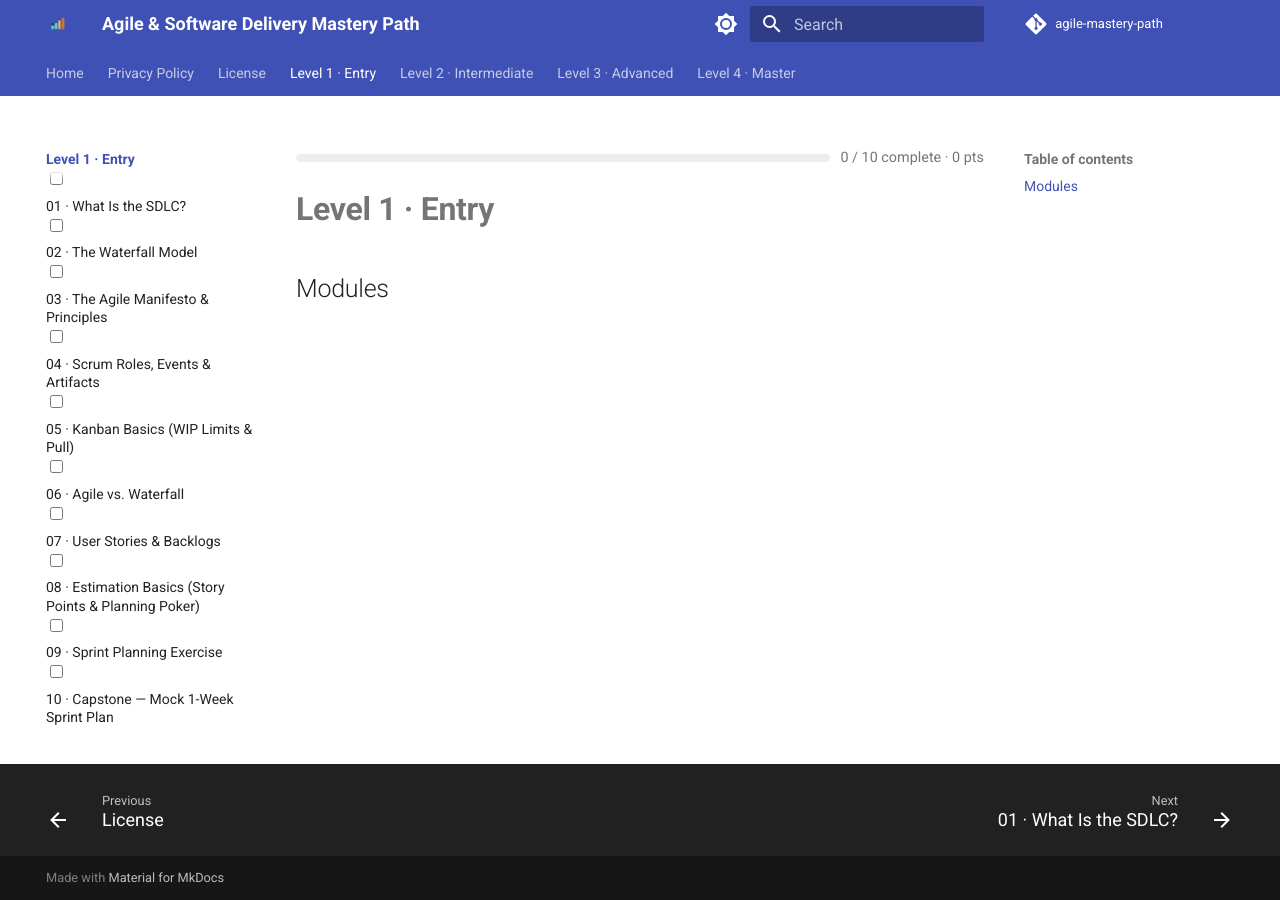
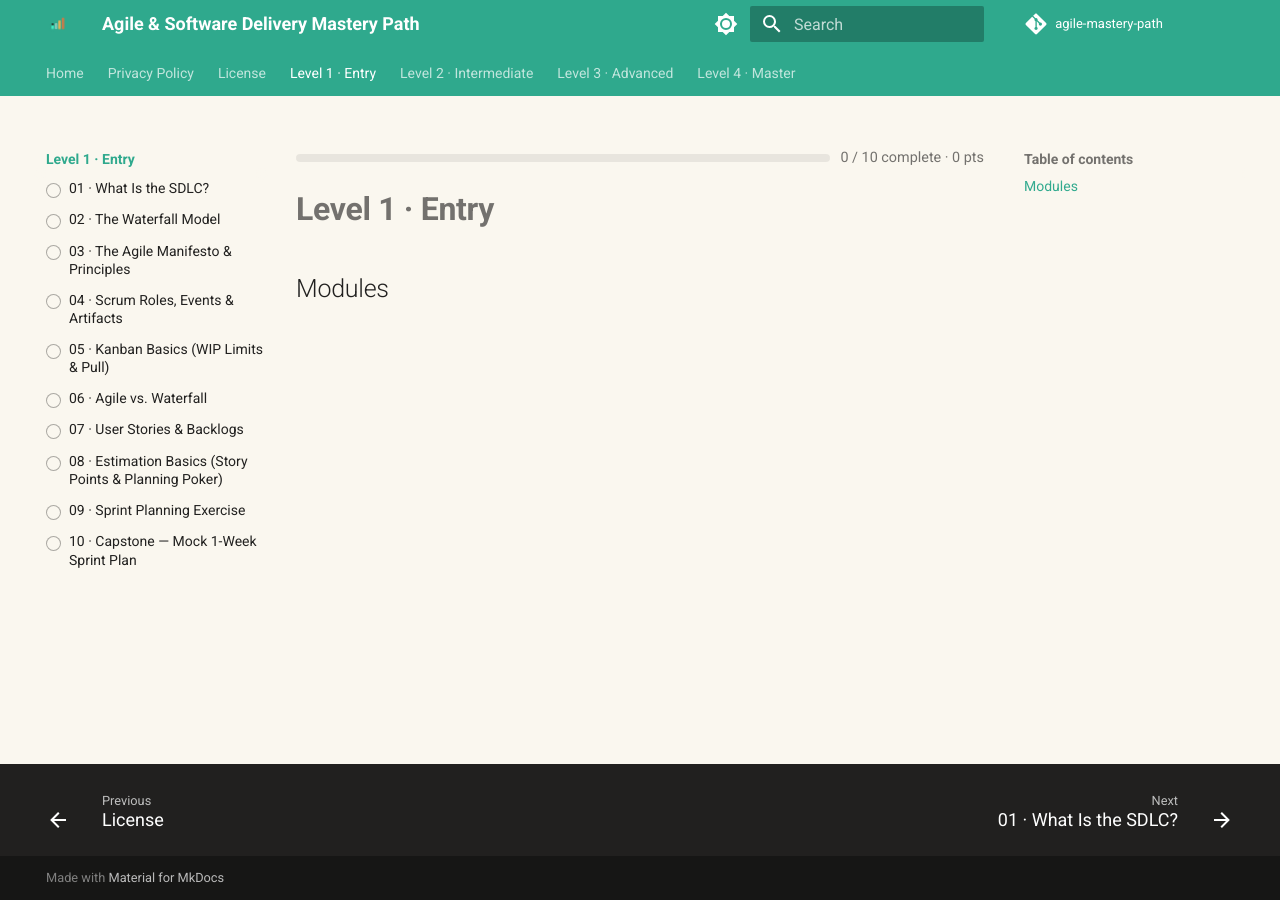
Before and after one commit to SIGILIPELLI/agile-mastery-path, an MkDocs documentation site: the page built from docs/level-1/index.md, in a window 1280 px wide. Built offline with MkDocs 1.6.1 and Material for MkDocs 9.7.7, drawn with Linux system fonts in a browser that asks for light colours; comment, search, counter and statistics services are not loaded.

Commit message:
Premium sidebar + brand color takeover (replace Material's stock indigo)
- Sidebar checkbox: previously a bare native checkbox inserted before
  each nav link, which fell onto its own line (Material's nav link is
  block-level) — a visibly broken-looking layout. Now wrapped in its
  own row (not the whole <li>, since the active item also carries an
  unrelated mobile TOC-toggle sharing that <li>), styled as a small
  branded circular checkbox with a hover highlight on the row and a
  muted label once checked.
- Color palette: every site was running Material's default indigo
  theme. Overridden to the actual Mastery Path palette (teal/gold/
  copper, warm cream background) — on <body>, since Material
  re-declares --md-* custom properties there via
  [data-md-color-primary], which otherwise wins over a plain :root
  rule. Dark mode gets its own matching near-black/teal variant. The
  "More from the Mastery Path series" cards also got their Material-
  blue default admonition look replaced with the brand's 3-color
  rhythm (teal/gold/copper), matching the hub.

Co-Authored-By: Claude Sonnet 5 <noreply@anthropic.com>
Claude-Session: https://claude.ai/code/session_01Hje8nqbBP9V9WQ3JEcJc69

```diff
--- a/docs/javascripts/progress-tracker.js
+++ b/docs/javascripts/progress-tracker.js
@@ -59,7 +59,16 @@
         setDone(slug, box.checked);
         refreshAll();
       });
-      link.parentNode.insertBefore(box, link);
+      // Wrap just the checkbox + link pair in their own row, rather than
+      // flexing the whole <li> — Material's currently-active nav item
+      // also carries an unrelated mobile TOC-toggle <label> as a sibling
+      // inside the same <li>, which a whole-<li> flex rule would wrongly
+      // pull into the same row.
+      var row = document.createElement("span");
+      row.className = "mp-nav-row";
+      link.parentNode.insertBefore(row, link);
+      row.appendChild(box);
+      row.appendChild(link);
     });
   }
 
--- a/docs/stylesheets/extra.css
+++ b/docs/stylesheets/extra.css
@@ -154,3 +154,76 @@
   padding: 0.05rem 0.5rem;
 }
 .mastery-tracks .mastery-grid { grid-template-columns: repeat(auto-fill, minmax(140px, 1fr)); }
+
+/* --- Mastery Path brand palette (replaces Material's stock indigo) ---
+   Material re-declares --md-* custom properties on <body> itself, scoped
+   by [data-md-color-primary="..."] / [data-md-color-scheme="..."]. Those
+   attribute selectors sit on body, so they win over a plain :root rule
+   for everything inside body (the header included) regardless of cascade
+   order. Overriding on body directly, with !important, is the reliable
+   fix — not a specificity hack, just matching where Material itself
+   re-declares these. */
+body {
+  --md-primary-fg-color: #2FA98D !important;
+  --md-primary-fg-color--light: #7FC9B7 !important;
+  --md-primary-fg-color--dark: #1f7a63 !important;
+  --md-primary-bg-color: #ffffff !important;
+  --md-primary-bg-color--light: rgba(255, 255, 255, 0.72) !important;
+  --md-accent-fg-color: #1f7a63 !important;
+  --md-accent-fg-color--transparent: rgba(47, 169, 141, 0.1) !important;
+  --md-accent-bg-color: #ffffff !important;
+  --md-accent-bg-color--light: rgba(255, 255, 255, 0.72) !important;
+  --md-default-bg-color: #FAF7EF !important;
+  --md-mp-gold: #E0B457;
+  --md-mp-copper: #C97B4A;
+}
+body[data-md-color-scheme="slate"] {
+  --md-primary-fg-color: #1c2017 !important;
+  --md-primary-fg-color--light: #4fd6b3 !important;
+  --md-primary-fg-color--dark: #0f120c !important;
+  --md-accent-fg-color: #4fd6b3 !important;
+  --md-accent-fg-color--transparent: rgba(79, 214, 179, 0.14) !important;
+  --md-default-bg-color: #14170f !important;
+  --md-default-fg-color: #eef0e8 !important;
+  --md-default-fg-color--light: #b7bfaeeb !important;
+  --md-default-fg-color--lighter: #b7bfae73 !important;
+  --md-default-fg-color--lightest: #b7bfae2b !important;
+  --md-typeset-color: #eef0e8 !important;
+  --md-code-bg-color: #1c2017 !important;
+  --md-code-fg-color: #d7dccf !important;
+  --md-mp-gold: #f0c877;
+  --md-mp-copper: #e2996a;
+}
+/* --- end Mastery Path brand palette --- */
+
+/* Material's un-typed <details> falls back to a fixed Material-blue
+   admonition look (icon + tint) that ignores theme variables entirely —
+   override explicitly so these cards match the brand palette, with a
+   gentle 3-color rhythm across categories like the hub uses. */
+.mastery-tracks details.mastery-card {
+  border-color: var(--md-default-fg-color--lightest) !important;
+}
+.mastery-tracks details.mastery-card:hover,
+.mastery-tracks details.mastery-card[open] {
+  border-color: var(--md-primary-fg-color) !important;
+}
+.mastery-tracks details.mastery-card > summary {
+  background-color: var(--md-accent-fg-color--transparent) !important;
+}
+.mastery-tracks details.mastery-card > summary::before {
+  background-color: var(--md-primary-fg-color) !important;
+}
+.mastery-tracks details.mastery-card:nth-of-type(3n+2) > summary::before {
+  background-color: var(--md-mp-gold) !important;
+}
+.mastery-tracks details.mastery-card:nth-of-type(3n+2):hover,
+.mastery-tracks details.mastery-card:nth-of-type(3n+2)[open] {
+  border-color: var(--md-mp-gold) !important;
+}
+.mastery-tracks details.mastery-card:nth-of-type(3n) > summary::before {
+  background-color: var(--md-mp-copper) !important;
+}
+.mastery-tracks details.mastery-card:nth-of-type(3n):hover,
+.mastery-tracks details.mastery-card:nth-of-type(3n)[open] {
+  border-color: var(--md-mp-copper) !important;
+}
--- a/docs/stylesheets/progress-tracker.css
+++ b/docs/stylesheets/progress-tracker.css
@@ -1,8 +1,66 @@
+/* Sidebar nav rows that carry a progress checkbox: the checkbox and its
+   link are wrapped in their own <span class="mp-nav-row"> (not the whole
+   <li>) — Material's currently-active nav item also carries an unrelated
+   mobile TOC-toggle label as a sibling inside the same <li>, so flexing
+   the <li> itself would wrongly pull that into the row too. */
+.mp-nav-row {
+  display: flex;
+  align-items: flex-start;
+  gap: 8px;
+  border-radius: 6px;
+  margin: 0 -6px;
+  padding: 2px 6px;
+  transition: background-color .15s ease;
+}
+.mp-nav-row:hover {
+  background-color: var(--md-accent-fg-color--transparent);
+}
+.mp-nav-row > .md-nav__link {
+  flex: 1 1 auto;
+  min-width: 0;
+  padding: 0 !important;
+}
+.mp-nav-row:has(> .mp-progress-check:checked) > .md-nav__link {
+  color: var(--md-default-fg-color--light);
+}
+
 .mp-progress-check {
-  margin-right: 6px;
-  accent-color: var(--md-accent-fg-color, #2FA98D);
-  vertical-align: middle;
+  appearance: none;
+  -webkit-appearance: none;
+  flex: none;
+  width: 15px;
+  height: 15px;
+  margin: 0;
+  margin-top: 0.62rem;
+  border-radius: 50%;
+  border: 1.5px solid var(--md-default-fg-color--lighter);
+  background: var(--md-default-bg-color);
   cursor: pointer;
+  position: relative;
+  transition: border-color .15s ease, background-color .15s ease, transform .1s ease;
+}
+.mp-progress-check:hover {
+  border-color: var(--md-accent-fg-color);
+  transform: scale(1.12);
+}
+.mp-progress-check:checked {
+  background: var(--md-accent-fg-color);
+  border-color: var(--md-accent-fg-color);
+}
+.mp-progress-check:checked::after {
+  content: "";
+  position: absolute;
+  left: 4px;
+  top: 1px;
+  width: 4px;
+  height: 7px;
+  border: solid #fff;
+  border-width: 0 1.5px 1.5px 0;
+  transform: rotate(40deg);
+}
+.mp-progress-check:focus-visible {
+  outline: 2px solid var(--md-accent-fg-color);
+  outline-offset: 2px;
 }
 
 .mp-mark-done {
```
